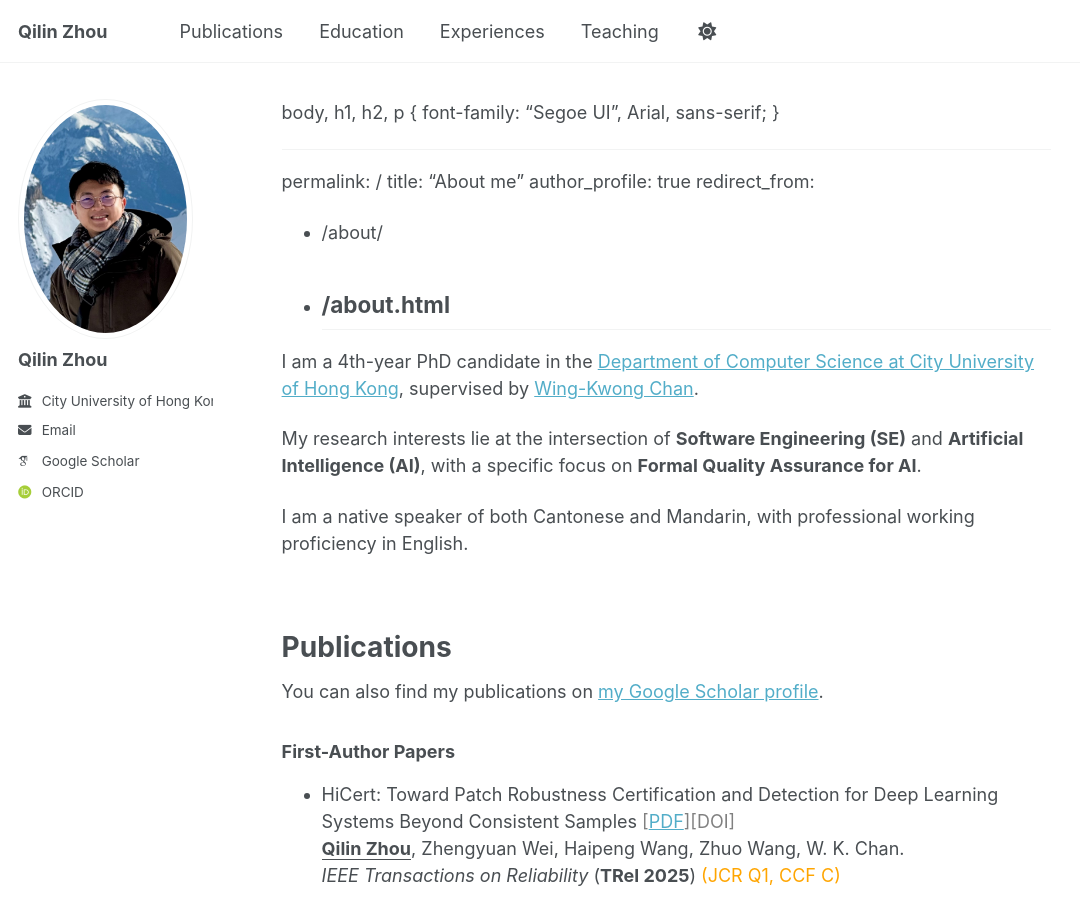
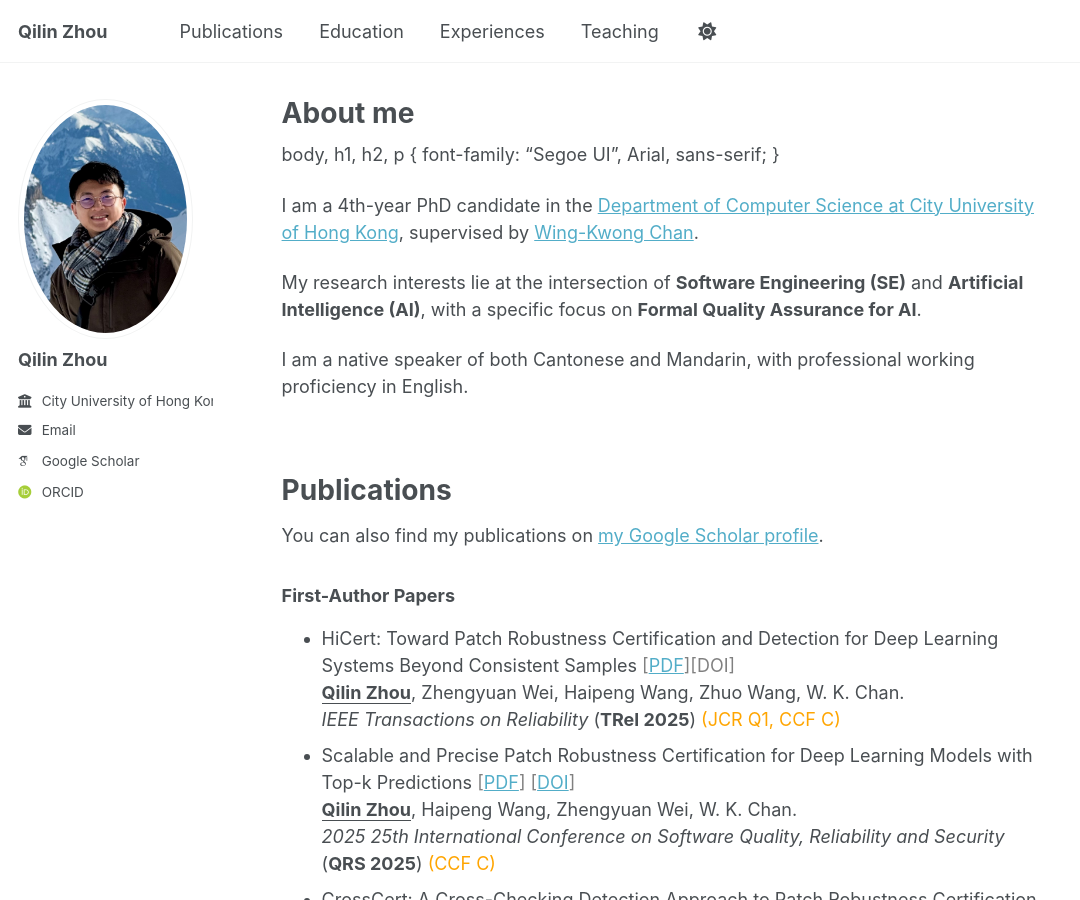
Before and after one commit to qilin-zhou/qilin-zhou.github.io, a Jekyll site: the page built from _pages/about.md, in a window 1280 px wide and 900 px high. Shown: the whole window, without its empty margins (0-1080 px from the left). Built offline with Jekyll 4.4.1, drawn with Linux system fonts in a browser that asks for light colours; some web fonts are replaced; our own code applies the rules of GitHub Pages for plain Markdown files; a script bundle is joined from its source files by our own code; library files that are not in the unit come from our copies; some of the changed lines change nothing that is shown.

Commit message:
Update about.md

```diff
--- a/_pages/about.md
+++ b/_pages/about.md
@@ -1,7 +1,3 @@
-body, h1, h2, p {
-  font-family: "Segoe UI", Arial, sans-serif;
-}
-
 ---
 permalink: /
 title: "About me"
@@ -10,6 +6,10 @@ redirect_from:
   - /about/
   - /about.html
 ---
+
+body, h1, h2, p {
+  font-family: "Segoe UI", Arial, sans-serif;
+}
 
 I am a 4th-year PhD candidate in the [Department of Computer Science at City University of Hong Kong](https://www.cs.cityu.edu.hk/), supervised by [Wing-Kwong Chan](https://www.cs.cityu.edu.hk/~wkchan/).
 
```
